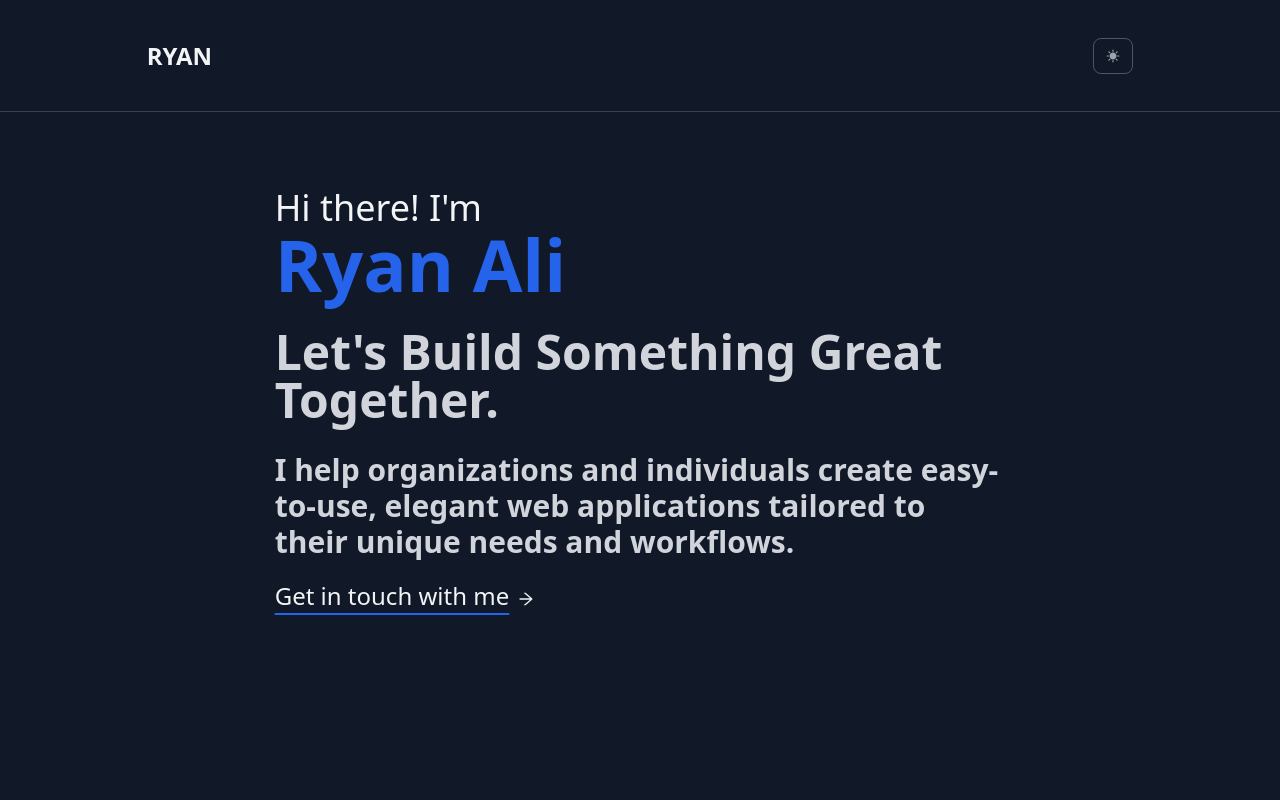
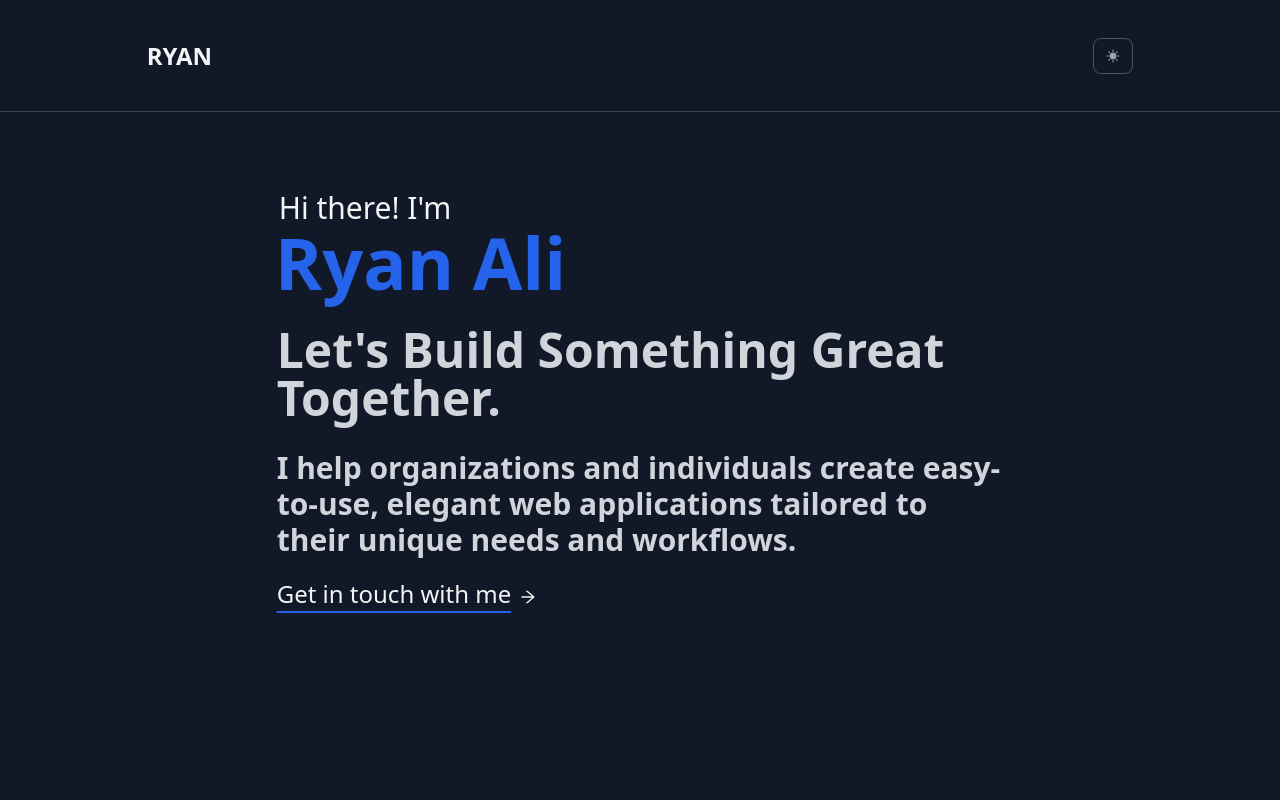
Before and after one commit to RyanAliXII/portfolio-2023, a Gatsby site: page / in a window 1280 px wide. Shown: the top 800 px of the page. Built offline with nearby package versions, Linux system fonts and the light colour scheme; Gatsby itself is replaced by a stand-in of ours.

Commit message:
fix text issues

```diff
--- a/src/pages/index.tsx
+++ b/src/pages/index.tsx
@@ -80,7 +80,7 @@ const IndexPage: React.FC<PageProps> = () => {
           id="hero"
         >
           <div ref={heroTextName} className="mb-2">
-            <span className="dark:text-gray-100 text-3xl md:text-4xl block">
+            <span className="dark:text-gray-100 text-2xl md:text-3xl ml-1">
               Hi there! I'm
             </span>
             <h1 className="text-blue-600  text-5xl font-bold md:text-7xl">
@@ -89,14 +89,14 @@ const IndexPage: React.FC<PageProps> = () => {
           </div>
           <div className="mb-2">
             <h1
-              className="text-4xl md:text-5xl text-gray-700 font-bold lg:w-full dark:text-gray-300"
+              className="text-4xl md:text-5xl text-gray-700 font-bold lg:w-full dark:text-gray-300 ml-0.5"
               ref={taglineText}
             >
               Let's Build Something Great Together.
             </h1>
           </div>
           <div ref={descText}>
-            <p className="font-semibold text-xl md:text-3xl  dark:text-gray-300">
+            <p className="font-semibold text-xl md:text-3xl  dark:text-gray-300 ml-0.5">
               I help organizations and individuals create easy-to-use, elegant
               web applications tailored to their unique needs and workflows.
             </p>
@@ -109,7 +109,7 @@ const IndexPage: React.FC<PageProps> = () => {
                   behavior: "smooth",
                 });
               }}
-              className="underline text-xl  md:text-2xl underline-offset-8 decoration-2 flex items-center decoration-blue-700 dark:decoration-blue-600 dark:text-gray-100"
+              className="underline text-xl  md:text-2xl underline-offset-8 decoration-2 flex items-center decoration-blue-700 dark:decoration-blue-600 dark:text-gray-100 ml-0.5"
             >
               Get in touch with me
               <span ref={arrowRef}>
```
